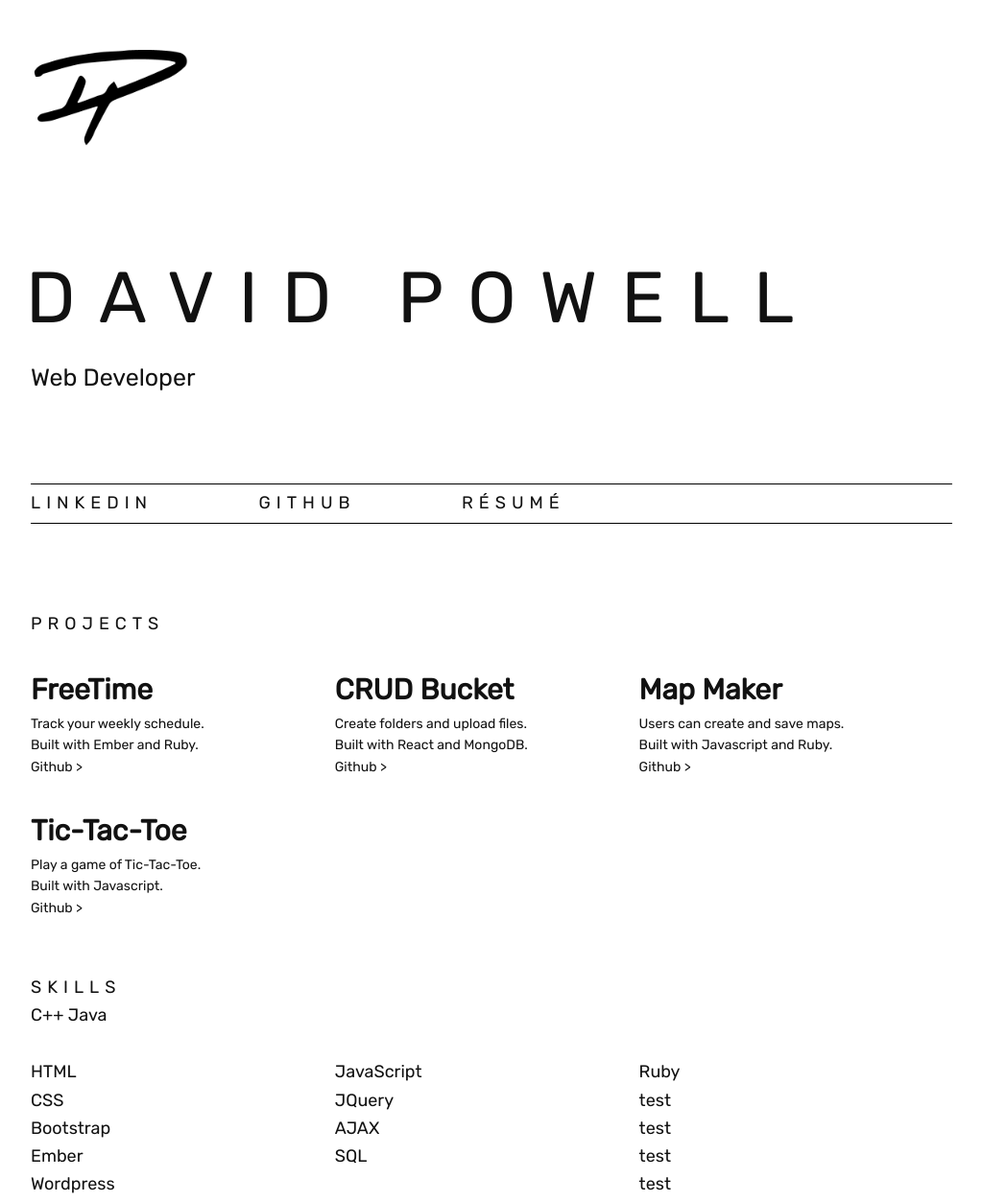
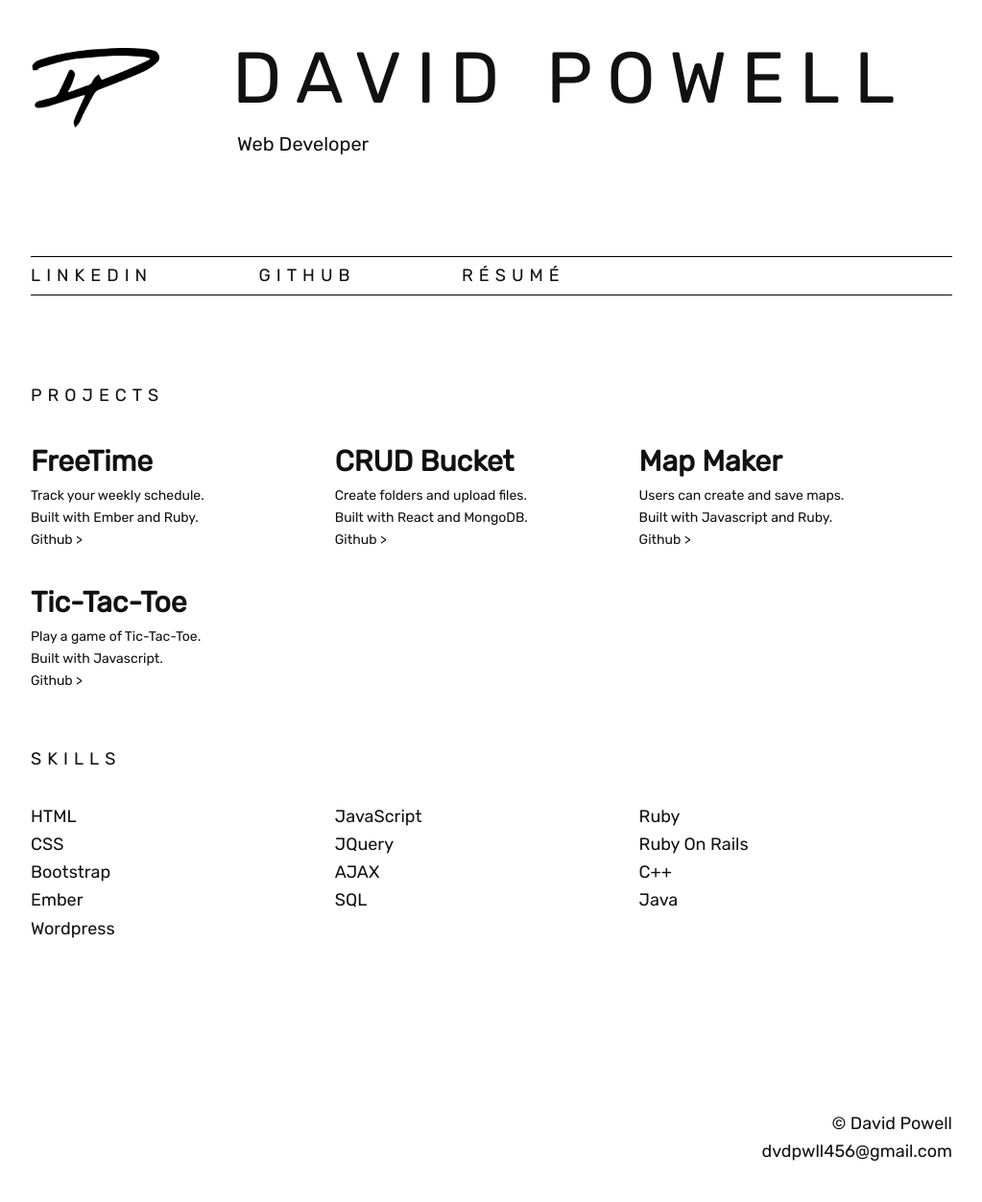
Before and after one commit to dvdpwll/Portfolio, a website: page index.html in a window 1280 px wide. Shown: the part 60-1313 px from the top of the page at 96% size, without its empty margins (128-1151 px from the left). After the commit the page ends 1275 px from the top, so only its background shows below. Drawn offline with Linux system fonts and the light colour scheme.

Commit message:
style edits

```diff
--- a/css/landing-page.css
+++ b/css/landing-page.css
@@ -27,19 +27,22 @@
    font-weight: 700;
  }
 
- .test {
+.brand {
+  margin-top: 100px;
+}
+
+ .brand-element {
    float: left;
  }
 
  .clear {
-   float: none;
+   clear: both;
  }
 
  .logo {
-   width: 25%;
-   margin-top: 100px;
-   margin-bottom: 100px;
-   margin-left: -40px;
+   width: 200px;
+   margin-left: -35px;
+   margin-right: 50px;
  }
 
  a {
@@ -52,24 +55,25 @@
  }
 
  .title {
-   margin-bottom: 90px;
+   /*margin-bottom: 90px;*/
  }
 
  .title h1 {
-  margin-bottom: 20px;
+  margin-bottom: 10px;
   margin-left: -5px;
   font-size: 75px;
  	font-weight: 300;
  	line-height: 1.125;
- 	letter-spacing: .33334em;
+  letter-spacing: 15px;
  	text-transform: uppercase;
  }
 
  .title p {
-   font-size: 25px;
+   font-size: 20px;
  }
 
  .nav {
+   margin-top: 100px;
   border-top: 1px solid black;
   border-bottom: 1px solid black;
   padding-top: 5px;
@@ -80,7 +84,6 @@
  }
 
  .nav li {
- 	/*padding: 0 3rem;*/
   padding-right: 100px;
  	display: inline-block;
  }
--- a/index.html
+++ b/index.html
@@ -9,7 +9,27 @@
 
 <body>
 
-	<div class="">
+	<div class="brand">
+		<div class="brand-element">
+			<a href="/">
+				<img class="logo" src="./img/D_mark-01.png" alt="David Powell logo">
+			</a>
+		</div>
+		<div class="brand-element">
+			<div class="title">
+				<h1 class="h1">David Powell</h1>
+				<p class="h5">
+					Web Developer
+				</p>
+			</div>
+		</div>
+
+	</div>
+
+	<div class="clear"></div>
+
+	<!-- old style -->
+	<!-- <div class="">
 		<a href="/">
 			<img class="logo" src="./img/D_mark-01.png" alt="David Powell logo">
 		</a>
@@ -20,10 +40,9 @@
 		<p class="h5">
 			Web Developer
 		</p>
-	</div>
+	</div> -->
 
 	<ul class="nav strong">
-		<!-- <hr> -->
 		<li>
 			<a href="https://www.linkedin.com/in/davidpowell456/" target="_blank">LinkedIn</a>
 		</li>
@@ -36,7 +55,6 @@
 		<li>
 			<a href="http://davidcpowell.cloudaccess.host/" target="_blank" class="hide">Secret_WP</a>
 		</li>
-		<!-- <hr> -->
 	</ul>
 
 	<div class="projects">
@@ -108,25 +126,6 @@
 			Skills
 		</p>
 
-
-
-
-
-
-
-
-
-
-
-
-
-
-
-
-C++
-Java
-
-
 		<div class="items">
 			<div class="skill">
 				<ul>
@@ -148,10 +147,9 @@ Java
 			<div class="skill">
 				<ul>
 					<li>Ruby</li>
-					<li>test</li>
-					<li>test</li>
-					<li>test</li>
-					<li>test</li>
+					<li>Ruby On Rails</li>
+					<li>C++</li>
+					<li>Java</li>
 				</ul>
 			</div>
 
```
